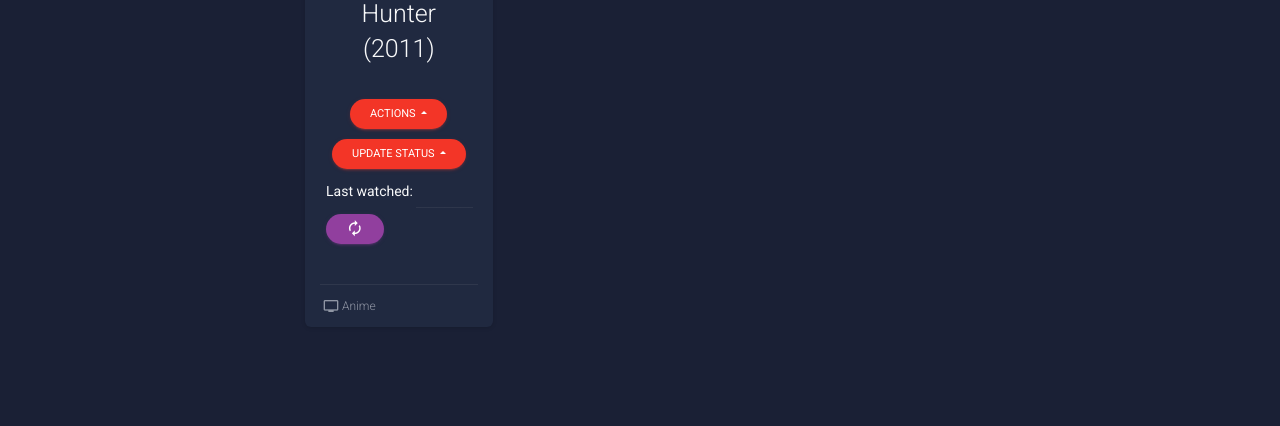
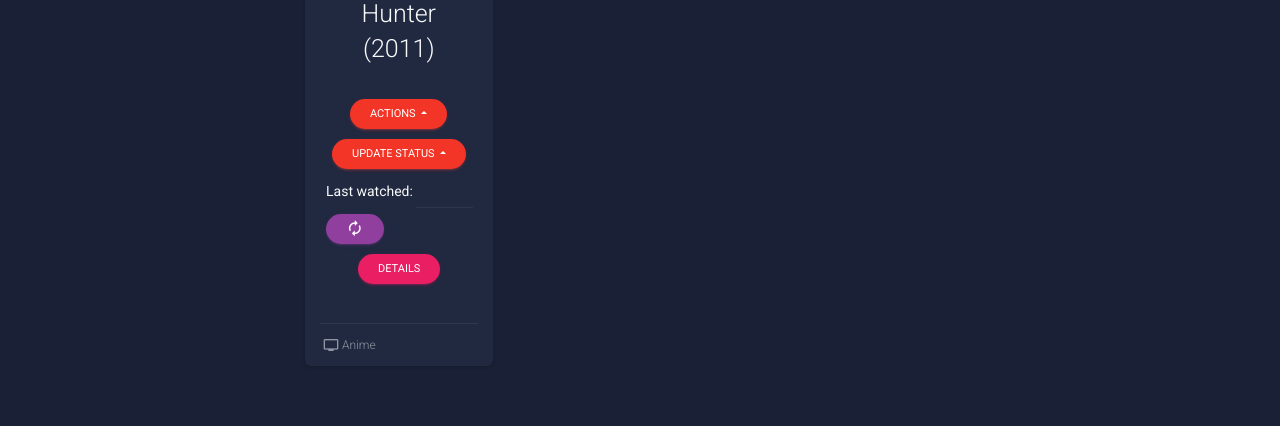
Before and after one commit to VStahelin/TaidaProject, a Django app: page /ListDetails in a window 1280 px wide. Shown: the part 916-1342 px from the top of the page. Before the commit the page ends 1228 px from the top, so only its background shows below. Run offline with Django 3.2, Linux system fonts and the light colour scheme; some libraries are stand-ins or nearby versions.

Commit message:
Update ListDetails.html

```diff
--- a/templates/lists/ListDetails.html
+++ b/templates/lists/ListDetails.html
@@ -207,8 +207,11 @@
                                 <div class="card card-stats">
                                     <div class="card-header card-header-warning card-header-icon text-left">
                                         <div class="card-profile">
-                                            <img class="img" src="https://cdn.myanimelist.net/images/anime/11/33657.jpg"
-                                                 style="max-width: 150px"/>
+                                            <a href="{% url 'animeDetails' %}">
+                                                <img class="img"
+                                                     src="https://cdn.myanimelist.net/images/anime/11/33657.jpg"
+                                                     style="max-width: 150px"/>
+                                            </a>
                                         </div>
                                         <div class="card-body text-center">
                                             <div class="card-header">
@@ -263,6 +266,10 @@
                                                     </div>
                                                 </form>
                                             </div>
+                                            <div class="row justify-content-center">
+                                                <a type="button" class="btn btn-round btn-rose btn-sm"
+                                                   href="{% url 'animeDetails' %}">Details</a>
+                                            </div>
                                         </div>
                                     </div>
                                     <div class="card-footer">
```
